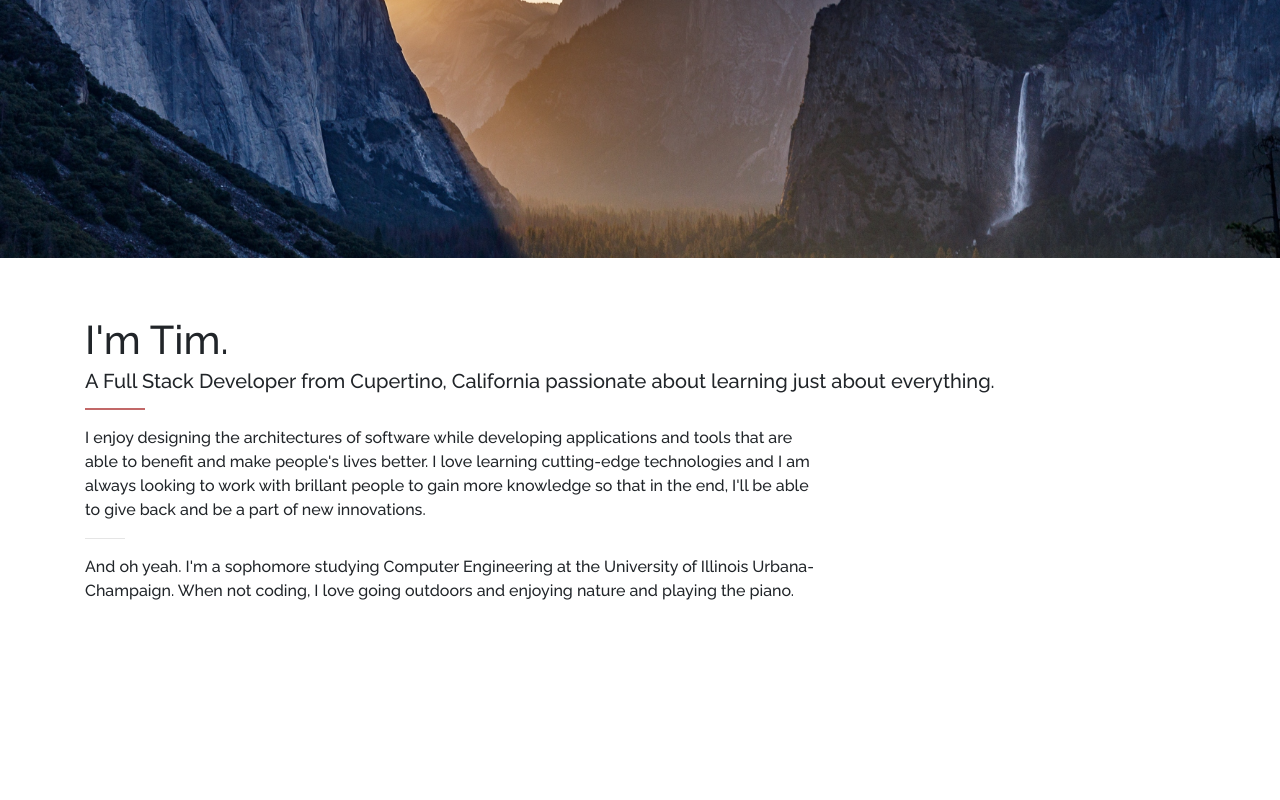
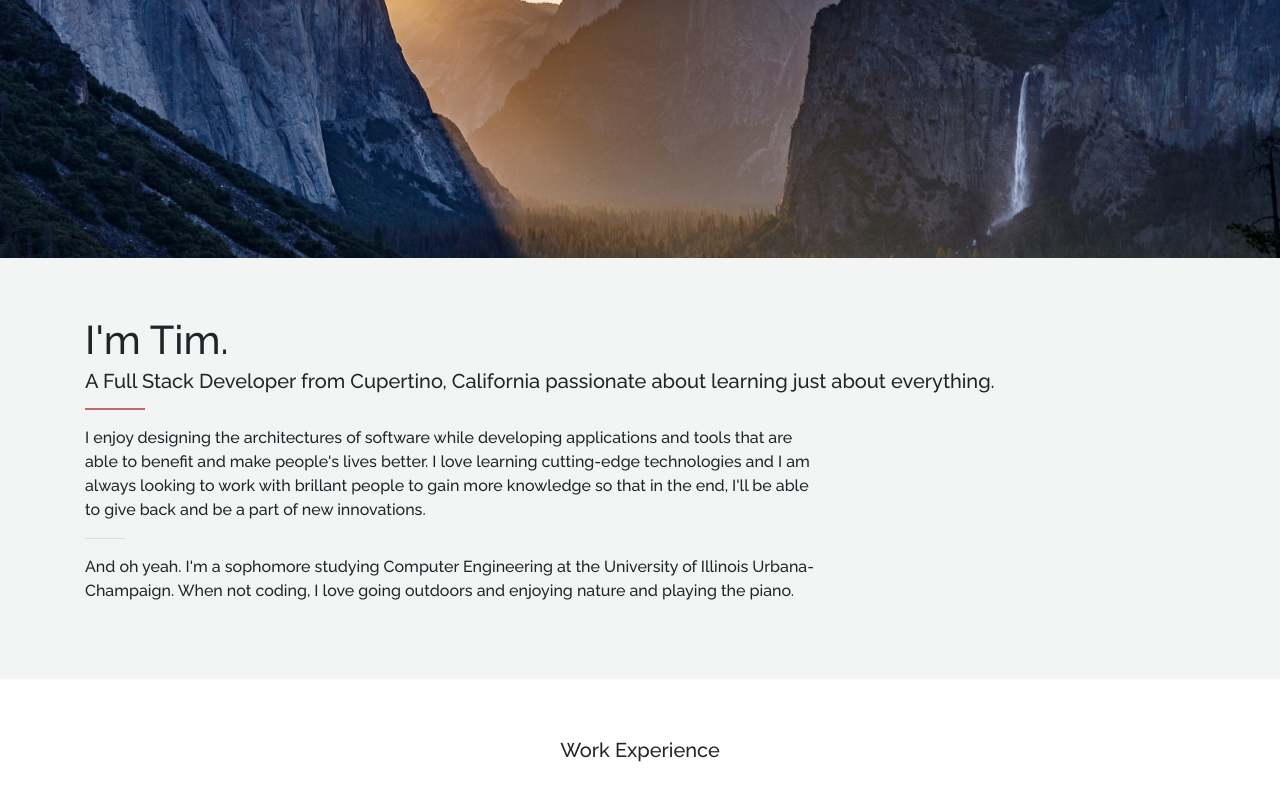
Before and after one commit to tko22/old.timothyko.org, a React (Create React App) app in the folder frontend/: page / in a window 1280 px wide. Shown: the part 428-1228 px from the top of the page. Before the commit the page ends 1107 px from the top, so only its background shows below. Built offline with nearby package versions, Linux system fonts and the light colour scheme.

Commit message:
added reveal and resume section

```diff
--- a/frontend/src/App.css
+++ b/frontend/src/App.css
@@ -61,8 +61,8 @@ a {
     font-weight: 600;
     letter-spacing: 2px;
 }
-.about-me-section {
-    margin: 60px 0;
+.main-section {
+    padding: 60px 0;
 }
 .about-me-section h1, .about-me-section p, .about-me-section h5{
     text-align:left;
@@ -75,3 +75,9 @@ a {
     width: 60px;
     margin-left: 0;
 }
+.about-me-section {
+    background-color: #f3f4f4;
+}
+.work-experience-section {
+    background-image: #FBFBFC;
+}
--- a/frontend/src/App.js
+++ b/frontend/src/App.js
@@ -3,6 +3,7 @@ import './App.css';
 import {Redirect,Route} from 'react-router-dom'
 import Main from './components/Main'
 import Header from "./components/header";
+import 'animate.css/animate.css';
 
 class App extends Component {
   render() {
--- a/frontend/src/components/AboutMe.js
+++ b/frontend/src/components/AboutMe.js
@@ -1,9 +1,14 @@
 import React, { Component } from 'react';
+import classnames from 'classnames';
+import Reveal from 'react-reveal';
+
 
 class AboutMe extends Component {
     render() {
+        const sectionClass = classnames({'about-me-section':'true','main-section':'true'});
         return(
-            <section className="about-me-section">
+            <section className={sectionClass}>
+                <Reveal effect="animated fadeInLeft">
                     <div className="container">
                         <h1>I'm Tim.</h1>
                         <h5>A Full Stack Developer from Cupertino, California passionate about learning just about everything.
@@ -25,6 +30,7 @@ class AboutMe extends Component {
 
                         </div>
                     </div>
+                </Reveal>
             </section>
         );
     }
--- a/frontend/src/components/Main.js
+++ b/frontend/src/components/Main.js
@@ -4,6 +4,8 @@ import classnames from 'classnames';
 
 import AboutMe from "./AboutMe";
 import Banner from "./Banner"
+import Reveal from 'react-reveal';
+import WorkExperience from "./Resume"; // this package
 
 class Main extends Component {
     render() {
@@ -11,6 +13,7 @@ class Main extends Component {
             <div className="main">
                 <Banner/>
                 <AboutMe/>
+                <Reveal effect="animted fadeInRight"><WorkExperience/></Reveal>
             </div>
         );
     }
--- /dev/null
+++ b/frontend/src/components/Resume.js
@@ -0,0 +1,14 @@
+import React, { Component } from 'react';
+import classnames from 'classnames';
+
+class Resume extends Component {
+    render() {
+        const sectionClass = classnames({'main-section':'true','work-experience-section':'true'});
+        return(
+            <section className={sectionClass}>
+                <h5 style={{fontSize:20}}>Work Experience</h5>
+            </section>
+        );
+    }
+}
+export default Resume;
```
Lines whose indentation alone changed are shown as unchanged.
